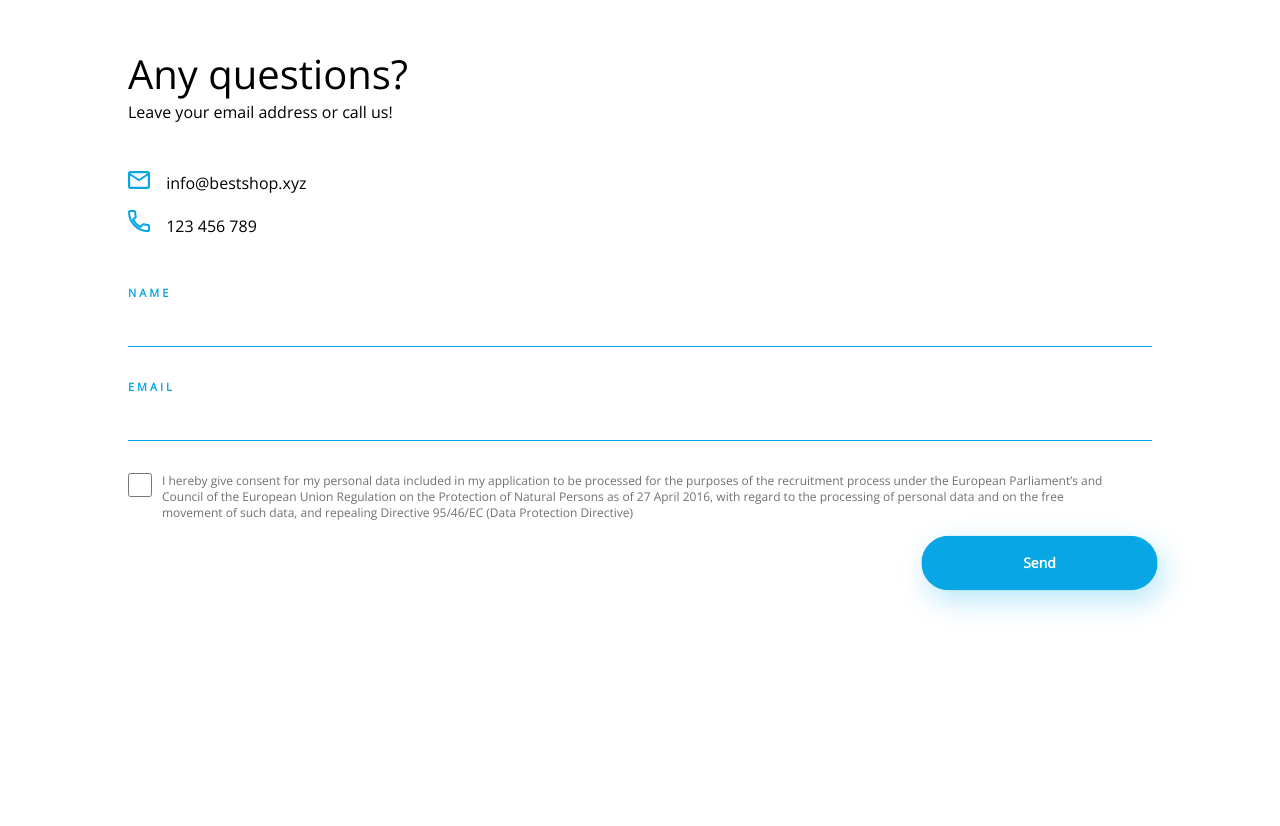
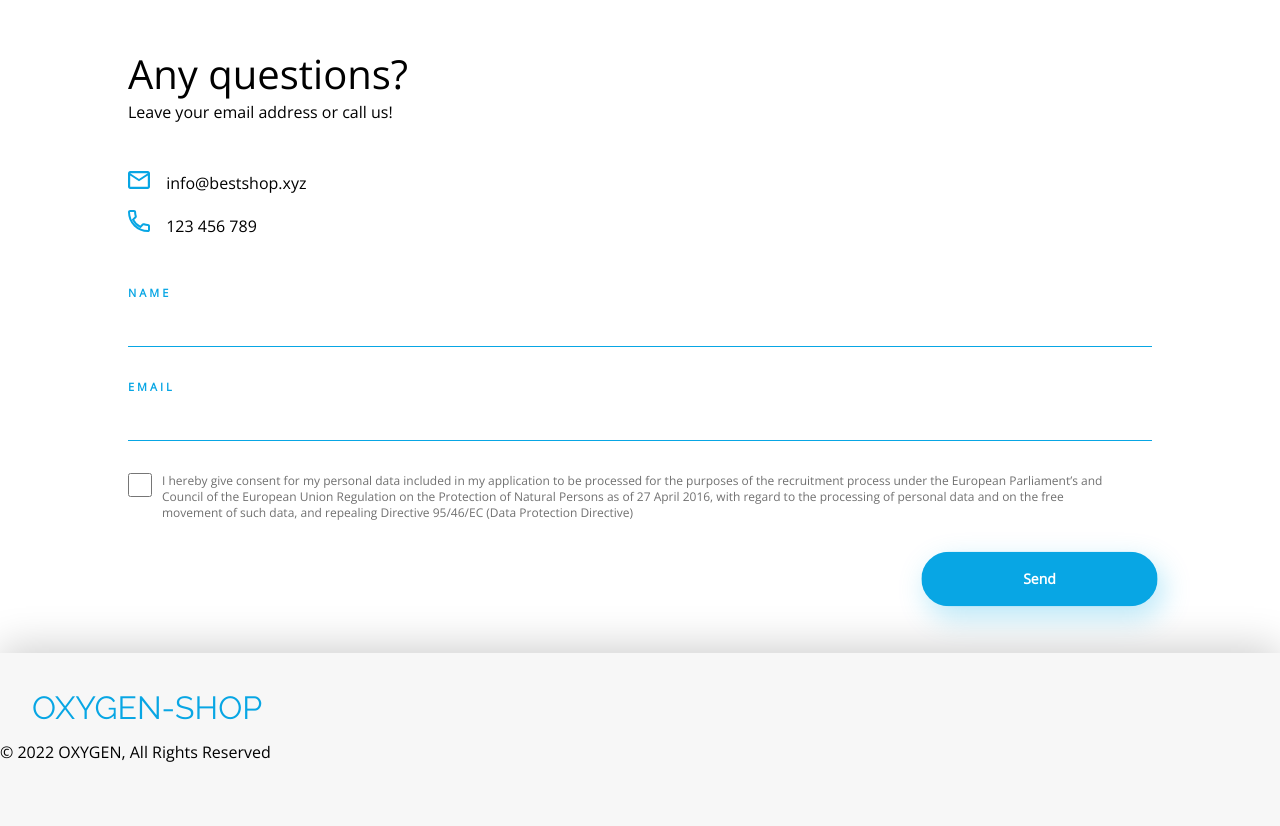
Before and after one commit to Davidrami12/oxygen-shop, a website: page index.html in a window 1280 px wide. Shown: the part 4092-4918 px from the top of the page. Before the commit the page ends 4729 px from the top, so only its background shows below. Drawn offline with nearby package versions, Linux system fonts and the light colour scheme.

Commit message:
added footer tags

```diff
--- a/index.html
+++ b/index.html
@@ -193,5 +193,16 @@
 
     </section>
 
+    <footer>
+        <div>
+            <p class="logo">OXYGEN-SHOP</p>
+            <p>© 2022 OXYGEN, All Rights Reserved</p>
+        </div>
+
+        <div>
+
+        </div>
+    </footer>
+
 </body>
 </html>
--- a/src/styles.scss
+++ b/src/styles.scss
@@ -600,6 +600,7 @@ button {
 
 .form-button{
   cursor: pointer;
+  margin-top: 1rem;
   background-color: $blue;
   color: white;
   position: relative;
@@ -611,3 +612,21 @@ button {
   box-shadow: 5px 10px 27px rgba(7, 172, 230, 0.29);
   transition: 0.5s;
 }
+
+
+
+// FOOTER
+
+footer{
+  //left: 0px;
+  //bottom: 0px;
+  margin-top: 40px;
+  width: 100%;
+  background: #F7F7F7;
+  box-shadow: 0px -5px 40px rgba(0, 0, 0, 0.2);
+
+}
+
+footer div{
+  padding: 21px 0;
+}
```
Also changed, not shown: src/styles.css, 1 other file.
